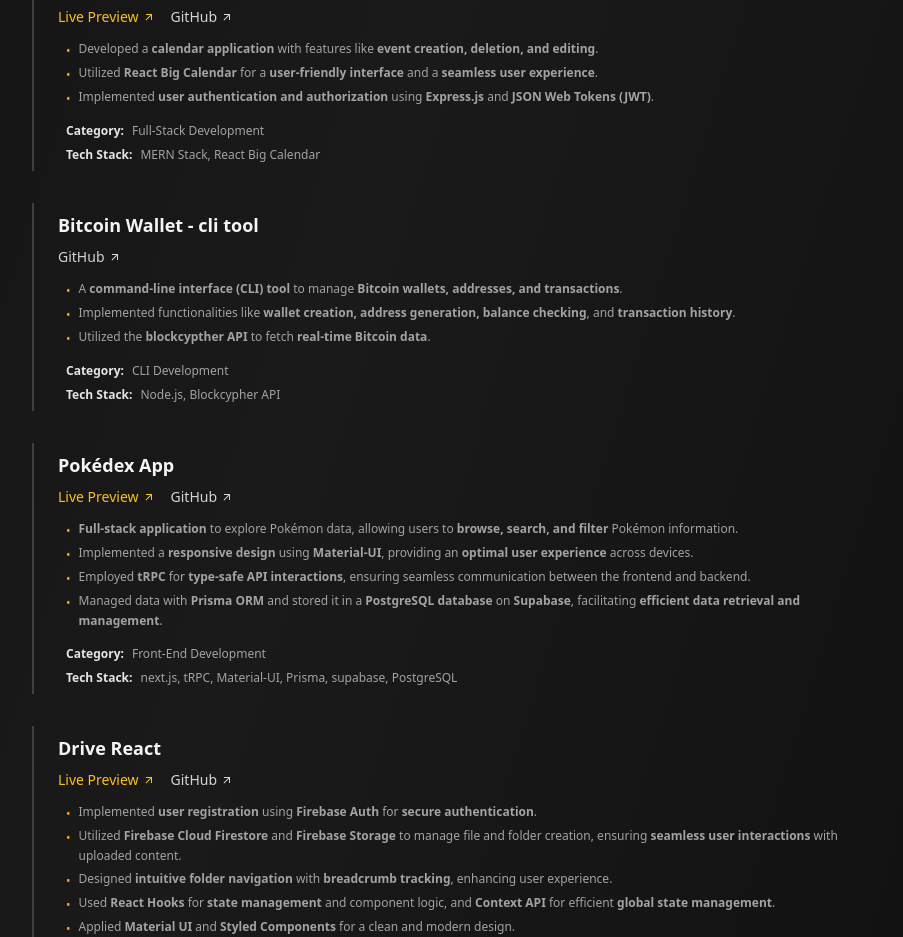
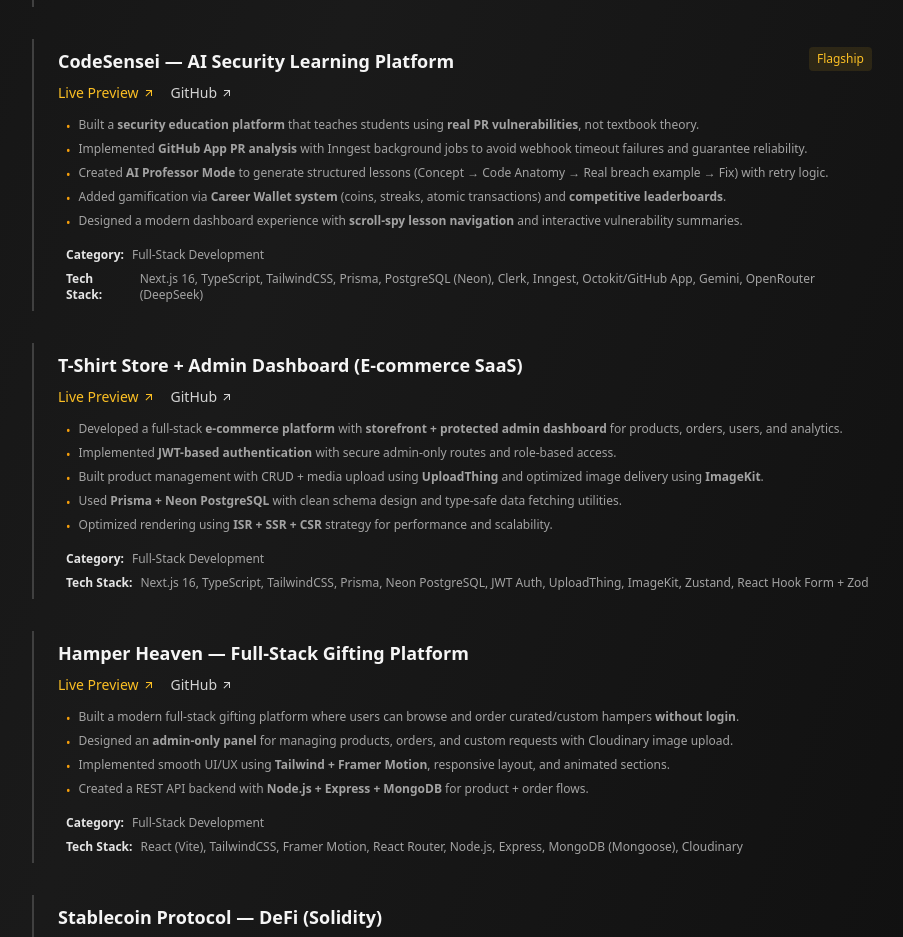
Before and after one commit to ikshantshukla123/MyPortfolio, a Next.js app: page /about in a window 1280 px wide. Shown: the part 1860-2797 px from the top of the page, without its empty margins (280-1183 px from the left). Built offline with nearby package versions, Linux system fonts and the light colour scheme; a web font is replaced by a local one.

Commit message:
add Gihub card which shows most used lang,and also stats

```diff
--- a/src/components/about/Projects.tsx
+++ b/src/components/about/Projects.tsx
@@ -10,7 +10,7 @@
         <div className="w-full">
             <h1 className="text-xl font-bold">Projects</h1>
             <div className="mt-5 space-y-8">
-                {projectsData.slice().reverse().map((project, index) => (
+                {projectsData.slice().map((project, index) => (
                     <div key={index} className="border-l-2 border-neutral-700 pl-4 transition ease-in-out duration-300 hover:border-amber-500">
                         <div className="p-2">
                             {/* Project Header */}
--- a/src/components/github/ContributionGraph.tsx
+++ b/src/components/github/ContributionGraph.tsx
@@ -11,7 +11,7 @@
         </h2>
       </div>
       <img
-        src={`https://github-readme-activity-graph.vercel.app/graph?username=hrshkshri&theme=github-dark&hide_border=true&bg_color=000000&color=39d353&line=39d353&point=ffffff`}
+        src="https://github-readme-activity-graph.vercel.app/graph?username=ikshantshukla123&theme=github-dark&hide_border=true&bg_color=000000&color=39d353&line=39d353&point=ffffff"
         alt="GitHub Contribution Graph"
         className="w-full rounded-xl"
       />
--- a/src/components/github/GitHub.tsx
+++ b/src/components/github/GitHub.tsx
@@ -7,6 +7,8 @@
 import Header from "./Header";
 import StatsCards from "./StatsCards";
 import ContributionGraph from "./ContributionGraph";
+import GithubCards from "./GithubCards";
+import GithubCard from "../home/cards/GithubCard";
 
 const GitHub: React.FC = () => {
   const [data, setData] = useState<GitHubData | null>(null);
@@ -36,6 +38,7 @@
         <Header user={data.user} />
         <StatsCards user={data.user} />
         <ContributionGraph />
+        <GithubCards />
       </div>
     </div>
   );
--- /dev/null
+++ b/src/components/github/GithubCards.tsx
@@ -0,0 +1,38 @@
+import React from "react";
+import { FiGithub } from "react-icons/fi";
+
+const GithubCards = () => {
+  const username = "ikshantshukla123";
+
+  return (
+    <div className="bg-gradient-to-br from-neutral-900 to-neutral-800 rounded-3xl p-6 md:p-8 border border-neutral-700 mb-8">
+      <div className="flex items-center justify-between mb-6">
+        <h2 className="text-2xl font-bold text-white flex items-center gap-2">
+          <FiGithub className="w-6 h-6 text-white" />
+          GitHub Highlights
+        </h2>
+      </div>
+
+      <div className="grid grid-cols-1 md:grid-cols-2 gap-6">
+        {/* Stats */}
+        <img
+          src={`https://github-readme-stats.vercel.app/api?username=${username}&show_icons=true&theme=github_dark&hide_border=true`}
+          alt="GitHub Stats"
+          className="w-full rounded-xl"
+        />
+
+        {/* Streak */}
+
+
+        {/* Top Languages */}
+        <img
+          src={`https://github-readme-stats.vercel.app/api/top-langs/?username=${username}&layout=compact&theme=github_dark&hide_border=true`}
+          alt="Top Languages"
+          className="w-full rounded-xl md:col-span-2"
+        />
+      </div>
+    </div>
+  );
+};
+
+export default GithubCards;
--- a/src/components/layout/NavigationWrapper.tsx
+++ b/src/components/layout/NavigationWrapper.tsx
@@ -23,7 +23,7 @@
 
           {/* Footer section in sidebar */}
           <div className="p-6 border-t border-neutral-800">
-            <p className="text-xs text-neutral-500">© 2024 Harsh Keshari</p>
+            <p className="text-xs text-neutral-500">© 2025 Ikshant Shukla</p>
           </div>
         </div>
       </aside>
--- a/src/components/shared/constant.ts
+++ b/src/components/shared/constant.ts
@@ -207,96 +207,92 @@
 ];
 
 export const projectsData: ProjectData[] = [
+
+
   {
-    name: "Google Clone with ReactJs",
+    name: "CodeDiff AI — Economic Security Engine",
+    tag: "Flagship",
     duration: "Ongoing",
-    liveLink: "https://clonegoogle.vercel.app",
-    githubLink: "https://github.com/hrshkshri/google-clone",
+    liveLink: "https://codediffai.vercel.app", // add if you have
+    githubLink: "https://github.com/ikshantshukla123/codediff-ai",
     description: [
-      "This is a **Google search clone** created using **React.js, Tailwind CSS, Vite**, and the **Google Search API**.",
-      "It provides features like **debounced search, autocomplete suggestions**, and displays search results along with images, **pagination**, and **multilingual support** using **Google Translate**.",
-      "The **Context API** is used for **state management** for searching images.",
+      "Built an **intelligent security pipeline** that translates vulnerabilities into **financial risk** (e.g., **GDPR fines, fraud liability**) instead of only developer-style lint errors.",
+      "Implemented **Multi-Model AI Orchestrator** (DeepSeek/Groq for syntax + Gemini for risk context + HuggingFace for intent classification) to audit PRs with higher precision.",
+      "Added **Interactive Attack Simulation (Neural Terminal)** that generates a deterministic exploit replay so developers can visually understand the bug impact.",
+      "Created **Zero-Trust Math Layer** using **Luhn validation** to suppress false positives for PCI checks and prevent AI hallucination.",
+      "Designed **event-driven architecture with Inngest** for reliable PR processing: <100ms webhook response, retries, idempotency, and parallel execution.",
     ],
-    category: "Web Development",
-    techStack: "React.js, Tailwind CSS, Vite, Google Search API, Context API",
+    category: "Full-Stack + Security",
+    techStack:
+      "Next.js 14, TypeScript, Prisma, PostgreSQL (Neon), Inngest, Clerk, Gemini, OpenRouter (DeepSeek), HuggingFace, Recharts",
   },
+
   {
-    name: "Job Application App",
-    tag: "",
-    githubLink: "https://github.com/hrshkshri/job-application-app",
+    name: "CodeSensei — AI Security Learning Platform",
+    tag: "Flagship",
+    duration: "Ongoing",
+    liveLink: "https://codesensei-kappa.vercel.app/",
+    githubLink: "https://github.com/ikshantshukla123/codesensei",
     description: [
-      "**Mobile application** used to browse job listings and apply for jobs using data retrieved from a **free job API**.",
-      "Implemented features such as **user authentication**, browsing job listings, applying for jobs, viewing job details, and **saving favourite jobs**.",
-    ],
-    category: "Mobile Development",
-    techStack: "React Native, Expo CLI",
-  },
-  {
-    name: "Drive React",
-    tag: "",
-    liveLink: "https://drive-react.vercel.app",
-    githubLink: "https://github.com/hrshkshri/drive-react",
-    description: [
-      "Implemented **user registration** using **Firebase Auth** for **secure authentication**.",
-      "Utilized **Firebase Cloud Firestore** and **Firebase Storage** to manage file and folder creation, ensuring **seamless user interactions** with uploaded content.",
-      "Designed **intuitive folder navigation** with **breadcrumb tracking**, enhancing user experience.",
-      "Used **React Hooks** for **state management** and component logic, and **Context API** for efficient **global state management**.",
-      "Applied **Material UI** and **Styled Components** for a clean and modern design.",
-    ],
-    category: "Web Development",
-    techStack: "React, Firebase, Material UI, Styled Components",
-  },
-  {
-    name: "Pokédex App",
-    tag: "",
-    liveLink: "https://harsh-pokedex.vercel.app",
-    githubLink: "https://github.com/hrshkshri/pokedex",
-    description: [
-      "**Full-stack application** to explore Pokémon data, allowing users to **browse, search, and filter** Pokémon information.",
-      "Implemented a **responsive design** using **Material-UI**, providing an **optimal user experience** across devices.",
-      "Employed **tRPC** for **type-safe API interactions**, ensuring seamless communication between the frontend and backend.",
-      "Managed data with **Prisma ORM** and stored it in a **PostgreSQL database** on **Supabase**, facilitating **efficient data retrieval and management**.",
-    ],
-    category: "Front-End Development",
-    techStack: "next.js, tRPC, Material-UI, Prisma, supabase, PostgreSQL",
-  },
-  {
-    name: "Bitcoin Wallet - cli tool",
-    tag: "",
-    githubLink: "https://github.com/hrshkshri/bitcoin-cli-tool",
-    description: [
-      "A **command-line interface (CLI) tool** to manage **Bitcoin wallets, addresses, and transactions**.",
-      "Implemented functionalities like **wallet creation, address generation, balance checking**, and **transaction history**.",
-      "Utilized the **blockcypther API** to fetch **real-time Bitcoin data**.",
-    ],
-    category: "CLI Development",
-    techStack: "Node.js, Blockcypher API",
-  },
-  {
-    name: "Event calendar",
-    tag: "",
-    liveLink: "https://calendar-frontend-kappa-rosy.vercel.app",
-    githubLink: "https://github.com/hrshkshri/calendar-frontend",
-    description: [
-      "Developed a **calendar application** with features like **event creation, deletion, and editing**.",
-      "Utilized **React Big Calendar** for a **user-friendly interface** and a **seamless user experience**.",
-      "Implemented **user authentication and authorization** using **Express.js** and **JSON Web Tokens (JWT)**.",
+      "Built a **security education platform** that teaches students using **real PR vulnerabilities**, not textbook theory.",
+      "Implemented **GitHub App PR analysis** with Inngest background jobs to avoid webhook timeout failures and guarantee reliability.",
+      "Created **AI Professor Mode** to generate structured lessons (Concept → Code Anatomy → Real breach example → Fix) with retry logic.",
+      "Added gamification via **Career Wallet system** (coins, streaks, atomic transactions) and **competitive leaderboards**.",
+      "Designed a modern dashboard experience with **scroll-spy lesson navigation** and interactive vulnerability summaries.",
     ],
     category: "Full-Stack Development",
-    techStack: "MERN Stack, React Big Calendar",
+    techStack:
+      "Next.js 16, TypeScript, TailwindCSS, Prisma, PostgreSQL (Neon), Clerk, Inngest, Octokit/GitHub App, Gemini, OpenRouter (DeepSeek)",
   },
+
   {
-    name: "Nexus",
-    tag: "Maintained",
-    githubLink: "https://github.com/orgs/the-nexus-point/repositories",
+    name: "T-Shirt Store + Admin Dashboard (E-commerce SaaS)",
+    tag: "",
+    duration: "Completed",
+    liveLink: "https://tshirt-five-lovat.vercel.app",
+    githubLink: "https://github.com/ikshantshukla123/logo",
     description: [
-      "Developed a **live web portal** to facilitate **real-time coding contest participation** and monitoring for **300+ students** at the college level.",
-      "Implemented a **user-friendly student portal** for **contest enrollment** and **standings viewing** on **CodeChef**.",
-      "Established a **secure admin portal** for **profile management**, **efficient data scraping**, and **result generation**.",
-      "Utilized **web scraping techniques** to extract **real-time user data** from **CodeChef**.",
-      "Implemented **user authentication and authorization** using **Passport.js** and **JSON Web Tokens (JWT)**.",
+      "Developed a full-stack **e-commerce platform** with **storefront + protected admin dashboard** for products, orders, users, and analytics.",
+      "Implemented **JWT-based authentication** with secure admin-only routes and role-based access.",
+      "Built product management with CRUD + media upload using **UploadThing** and optimized image delivery using **ImageKit**.",
+      "Used **Prisma + Neon PostgreSQL** with clean schema design and type-safe data fetching utilities.",
+      "Optimized rendering using **ISR + SSR + CSR** strategy for performance and scalability.",
     ],
     category: "Full-Stack Development",
-    techStack: "MERN Stack, Chakra-UI, Tailwind CSS",
+    techStack:
+      "Next.js 16, TypeScript, TailwindCSS, Prisma, Neon PostgreSQL, JWT Auth, UploadThing, ImageKit, Zustand, React Hook Form + Zod",
   },
+
+  {
+    name: "Hamper Heaven — Full-Stack Gifting Platform",
+    tag: "",
+    duration: "Completed",
+    liveLink: "https://haven-snowy.vercel.app",
+    githubLink: "https://github.com/ikshantshukla123/Haven",
+    description: [
+      "Built a modern full-stack gifting platform where users can browse and order curated/custom hampers **without login**.",
+      "Designed an **admin-only panel** for managing products, orders, and custom requests with Cloudinary image upload.",
+      "Implemented smooth UI/UX using **Tailwind + Framer Motion**, responsive layout, and animated sections.",
+      "Created a REST API backend with **Node.js + Express + MongoDB** for product + order flows.",
+    ],
+    category: "Full-Stack Development",
+    techStack:
+      "React (Vite), TailwindCSS, Framer Motion, React Router, Node.js, Express, MongoDB (Mongoose), Cloudinary",
+  },
+
+  {
+    name: "Stablecoin Protocol — DeFi (Solidity)",
+    tag: "",
+    duration: "Completed",
+    liveLink: "", // optional
+    githubLink: "https://github.com/ikshantshukla123/Stablecoin-protocol", // paste repo link here
+    description: [
+      "Built a decentralized **vault-based stablecoin protocol** where users deposit collateral and mint a USD-pegged stablecoin.",
+      "Implemented core smart contract logic in **Solidity** with safe patterns and reusable components from OpenZeppelin.",
+      "Wrote automated tests using **Foundry** and achieved around **70% test coverage**.",
+    ],
+    category: "Blockchain / Smart Contracts",
+    techStack: "Solidity, Foundry (Forge/Cast/Anvil), OpenZeppelin",
+  },
+
 ];
--- a/src/lib/server/github.service.ts
+++ b/src/lib/server/github.service.ts
@@ -1,6 +1,6 @@
 import serverAxios from './axios';
 
-const GITHUB_USERNAME = 'hrshkshri';
+const GITHUB_USERNAME = 'ikshantshukla123';
 const GITHUB_API_BASE = 'https://api.github.com';
 
 export interface GitHubUser {
```
